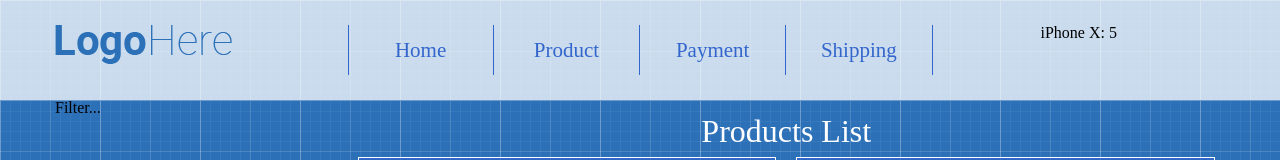
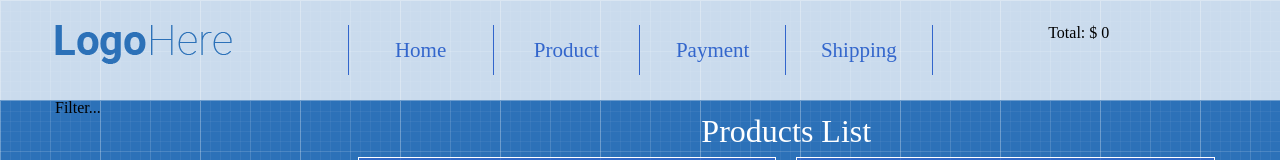
Before and after one commit to YuliaKhomenko/work-shop-project, a React (Create React App) app: page / in a window 1280 px wide. Shown: the top 160 px of the page. Built offline with nearby package versions, Linux system fonts and the light colour scheme.

Commit message:
add total count of products

```diff
--- a/src/App/App.js
+++ b/src/App/App.js
@@ -11,7 +11,7 @@ class App extends Component {
 
 	state = {
 		productsInCart:{
-			'3': 5,
+
 		}
 	}
 
--- a/src/App/Header/Cart/Cart.js
+++ b/src/App/Header/Cart/Cart.js
@@ -8,10 +8,6 @@ const productsMap = products.reduce((map,product)=>({
 	...map,
 	[product.id]:product,
 }),{})
-
-console.log(products)
-console.log(productsMap)
-
 
 const Cart = ({
 	productsInCart,
@@ -24,6 +20,13 @@ const Cart = ({
 			</div>
 		))
 	}
+	<div>
+	Total: $ {
+		keys(productsInCart).reduce((total,product) => {
+			return total + (productsMap[product].price * productsInCart[product])
+		},0)
+	}
+	</div>
 </div>
 
 export default Cart
```
